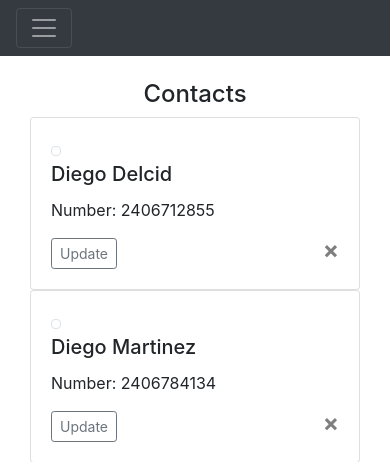
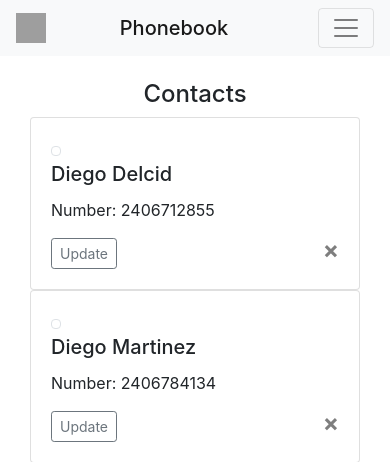
Before and after one commit to umdkyletu/phonebook, a Flask app: page / in a window 390 px wide. Shown: the top 462 px of the page. Run offline with Flask 3, Linux system fonts and the light colour scheme; a user stored in the database is signed in; some libraries are stand-ins or nearby versions; grey boxes are pictures that could not be loaded.

Commit message:
made navbar light and added phonebook logo and name

```diff
--- a/FlaskApp/Website/templates/base.html
+++ b/FlaskApp/Website/templates/base.html
@@ -5,7 +5,7 @@
     <head>
         <meta charset="utf-8" />
         <meta name ="viewport" content ="width=device-width, initial-scale=1" />
-
+        <link rel="stylesheet" href="../static/css/style.css">
         <link
       rel="stylesheet"
       href="https://stackpath.bootstrapcdn.com/bootstrap/4.4.1/css/bootstrap.min.css"
@@ -23,7 +23,9 @@
 
 
     <body>
-        <nav class="navbar navbar-expand-lg navbar-dark bg-dark">
+        <nav class="navbar navbar-expand-lg navbar-light bg-light">
+          <img class="d-inline-block aling-top" src="https://cdn-icons-png.flaticon.com/512/5439/5439135.png" width="30" height="30">
+          <span class="navbar-brand mb-0 h1">Phonebook</span>
             <button class="navbar-toggler"
                     type="button"
                     data-toggle="collapse"
@@ -49,7 +51,6 @@
 
                 </div>
             </div>
-
         </nav>
 
         {% with messages = get_flashed_messages(with_categories=true) %}
```
